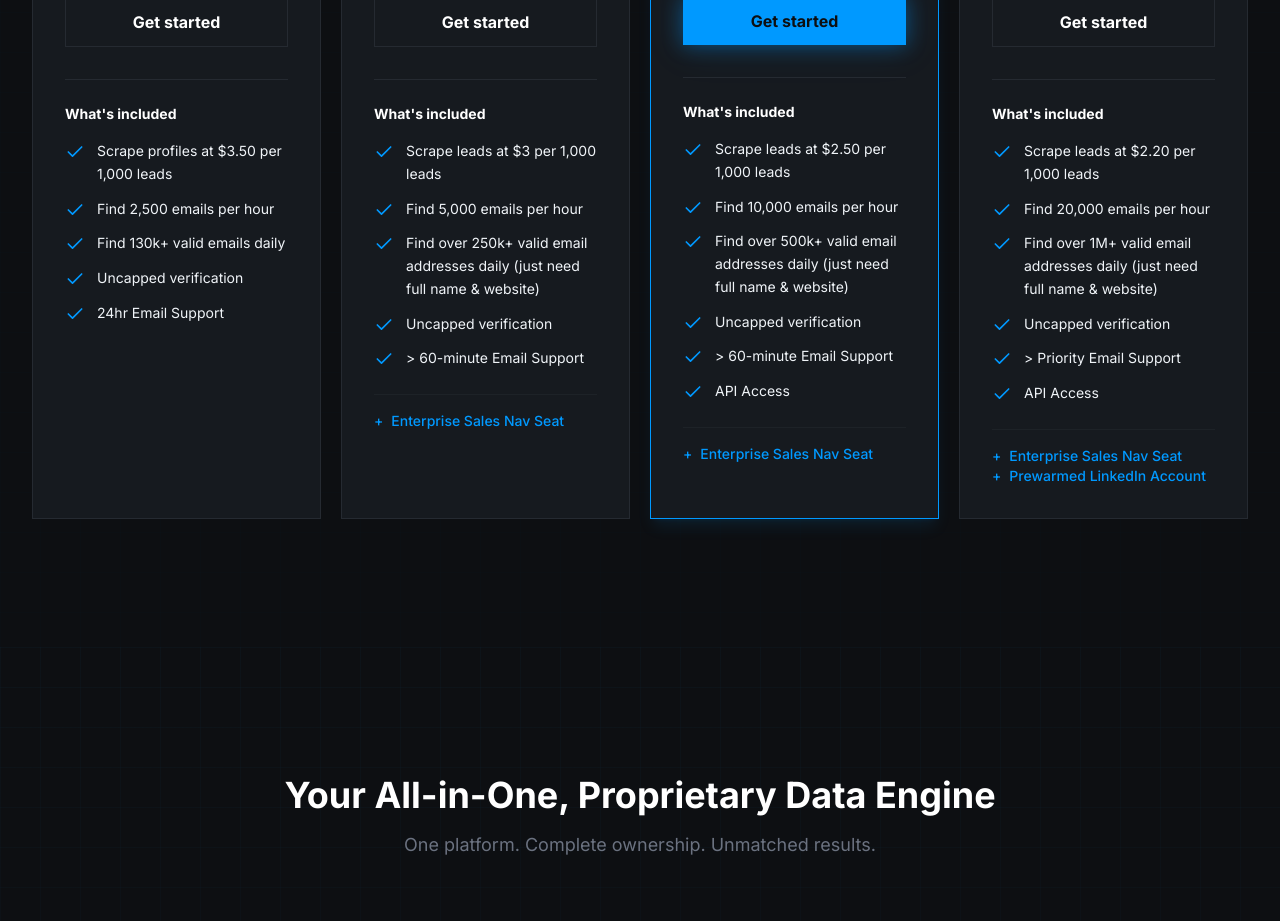
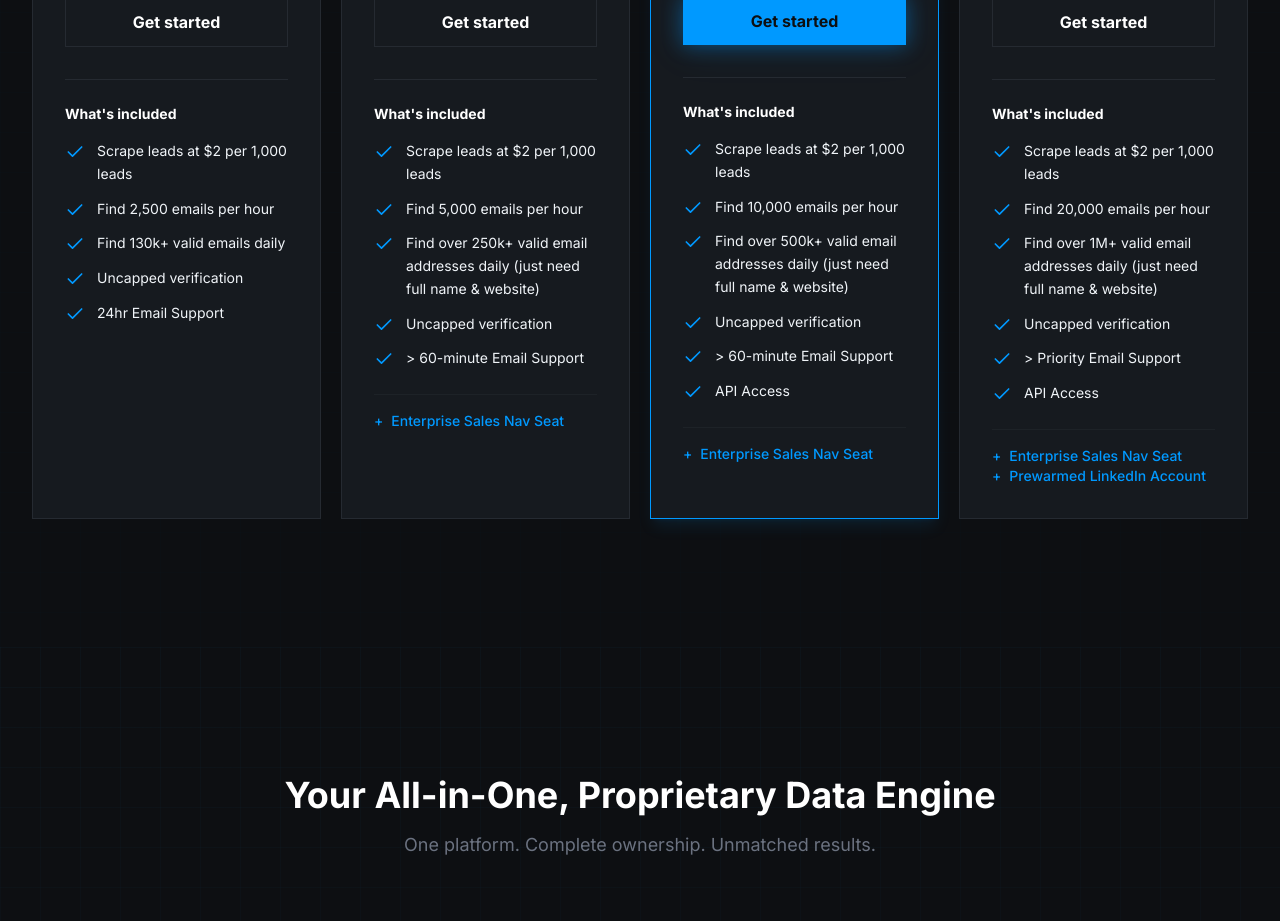
Before and after one commit to KyleBezuidenhout/email-verifier-saas, a Next.js app in the folder frontend/: page / in a window 1280 px wide. Shown: the part 2800-3721 px from the top of the page. Built offline with nearby package versions, Linux system fonts and the light colour scheme; no server answers.

Commit message:
Update all pricing tiers to  per 1,000 leads

```diff
--- a/frontend/components/marketing/MarketingPage.tsx
+++ b/frontend/components/marketing/MarketingPage.tsx
@@ -50,7 +50,7 @@ export function MarketingPage() {
       description: "Perfect for solo operators",
       monthlyPrice: 297,
       features: [
-        "Scrape profiles at $3.50 per 1,000 leads",
+        "Scrape leads at $2 per 1,000 leads",
         "Find 2,500 emails per hour",
         "Find 130k+ valid emails daily",
         "Uncapped verification",
@@ -65,7 +65,7 @@ export function MarketingPage() {
       description: "Scale your outreach",
       monthlyPrice: 497,
       features: [
-        "Scrape leads at $3 per 1,000 leads",
+        "Scrape leads at $2 per 1,000 leads",
         "Find 5,000 emails per hour",
         "Find over 250k+ valid email addresses daily (just need full name & website)",
         "Uncapped verification",
@@ -80,7 +80,7 @@ export function MarketingPage() {
       description: "Maximize your pipeline",
       monthlyPrice: 997,
       features: [
-        "Scrape leads at $2.50 per 1,000 leads",
+        "Scrape leads at $2 per 1,000 leads",
         "Find 10,000 emails per hour",
         "Find over 500k+ valid email addresses daily (just need full name & website)",
         "Uncapped verification",
@@ -96,7 +96,7 @@ export function MarketingPage() {
       description: "Unlimited potential",
       monthlyPrice: 1497,
       features: [
-        "Scrape leads at $2.20 per 1,000 leads",
+        "Scrape leads at $2 per 1,000 leads",
         "Find 20,000 emails per hour",
         "Find over 1M+ valid email addresses daily (just need full name & website)",
         "Uncapped verification",
```
